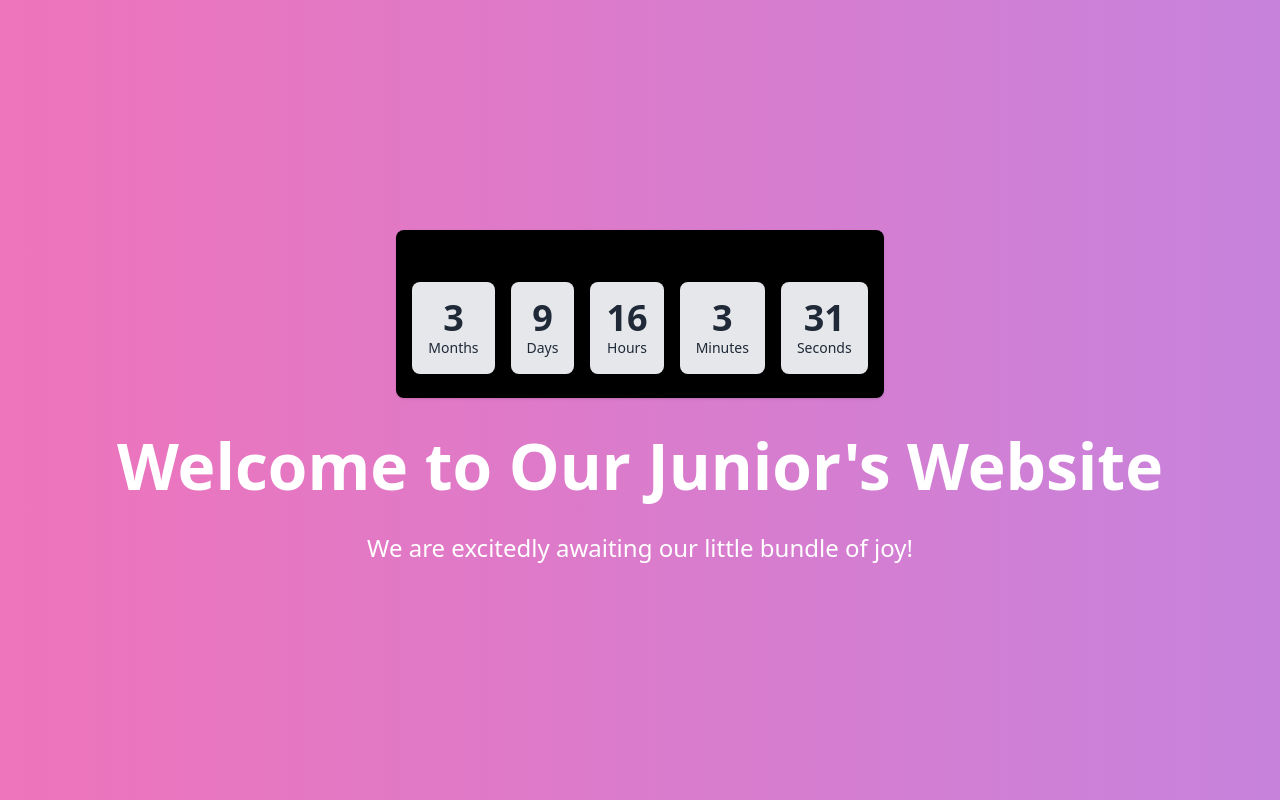
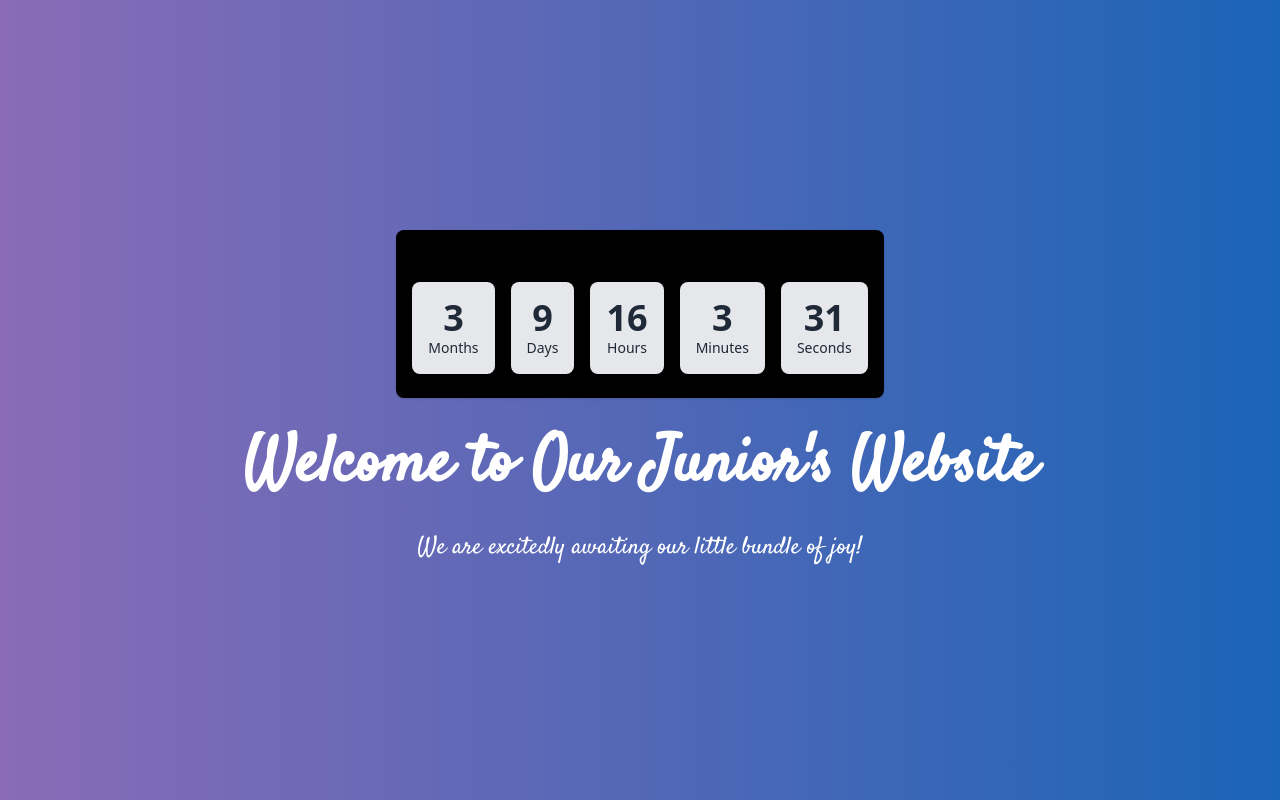
Before and after one commit to Jainysh/junior, a Next.js app: page / in a window 1280 px wide. Built offline with nearby package versions, Linux system fonts and the light colour scheme.

Commit message:
font family changed to satisfy family

```diff
--- a/components/Countdown/countdown.tsx
+++ b/components/Countdown/countdown.tsx
@@ -43,27 +43,27 @@ const CountdownTimer = ({ dueDate, message }: CountdownTimerProps) => {
   }, [dueDate]);
 
   return (
-    <div className="text-center bg-black rounded-lg p-2 shadow m-2">
+    <div style={{fontFamily: 'ui-sans-serif, system-ui, -apple-system, BlinkMacSystemFont, "Segoe UI", Roboto, "Helvetica Neue", Arial, "Noto Sans", sans-serif, "Apple Color Emoji", "Segoe UI Emoji", "Segoe UI Symbol", "Noto Color Emoji"'}} className="text-center bg-black rounded-lg p-2 shadow m-2">
       <h2 className="text-2xl font-bold mb-3">{message}</h2>
       <div className="flex justify-center items-center flex-wrap">
         <div className="bg-gray-200 text-gray-800 p-4 rounded-lg mx-2 mb-4">
-          <div className="text-4xl font-semibold">{months}</div>
+          <div className="text-4xl font-semibold">{months || '--'}</div>
           <div className="text-sm">Months</div>
         </div>
         <div className="bg-gray-200 text-gray-800 p-4 rounded-lg mx-2 mb-4">
-          <div className="text-4xl font-semibold">{days}</div>
+          <div className="text-4xl font-semibold">{days || '--'}</div>
           <div className="text-sm">Days</div>
         </div>
         <div className="bg-gray-200 text-gray-800 p-4 rounded-lg mx-2 mb-4">
-          <div className="text-4xl font-semibold">{hours}</div>
+          <div className="text-4xl font-semibold">{hours || '--'}</div>
           <div className="text-sm">Hours</div>
         </div>
         <div className="bg-gray-200 text-gray-800 p-4 rounded-lg mx-2 mb-4">
-          <div className="text-4xl font-semibold">{minutes}</div>
+          <div className="text-4xl font-semibold">{minutes || '--'}</div>
           <div className="text-sm">Minutes</div>
         </div>
         <div className="bg-gray-200 text-gray-800 p-4 rounded-lg mx-2 mb-4">
-          <div className="text-4xl font-semibold">{seconds}</div>
+          <div className="text-4xl font-semibold">{seconds || '--'}</div>
           <div className="text-sm">Seconds</div>
         </div>
       </div>
--- a/pages/index.tsx
+++ b/pages/index.tsx
@@ -12,7 +12,7 @@ const HomePage = () => {
     <>
       <div className={styles.gradientBg}>
         <div className={styles.timerContainer}>
-          <CountdownTimer dueDate={dueDate} message="Awwwating!" />
+          <CountdownTimer dueDate={dueDate} message="Awwwaiting!" />
         </div>
         <div className={styles.container}>
           <div className={styles.greetingContainer}>
--- a/styles/Home.module.css
+++ b/styles/Home.module.css
@@ -5,13 +5,13 @@
 }
 
 .gradientBg {
-  background: linear-gradient(to right, #f472b6, #a58ff9);
+  background: linear-gradient(to right, #f472b6, #1664b7);
   background-size: 200% 200%;
   position: absolute;
   top: 0;
   left: 0;
   z-index: -1;
-  animation: animateGradient 7s ease infinite;
+  animation: animateGradient 4s ease infinite;
   display: flex;
   flex-direction: column;
   justify-content: center;
--- a/styles/globals.css
+++ b/styles/globals.css
@@ -16,6 +16,13 @@
   }
 }
 
+@font-face {
+  font-family: 'Satisfy-Regular';
+  src: url('/fonts/Satisfy-Regular.ttf') format('truetype'); /* Adjust the font file path and format based on your downloaded font */
+  font-weight: normal;
+  font-style: normal;
+}
+
 body {
   color: rgb(var(--foreground-rgb));
   background: linear-gradient(
@@ -24,4 +31,5 @@ body {
       rgb(var(--background-end-rgb))
     )
     rgb(var(--background-start-rgb));
+    font-family: 'Satisfy-Regular';
 }
```
Also changed, not shown: public/fonts/Satisfy-Regular.ttf (added).
